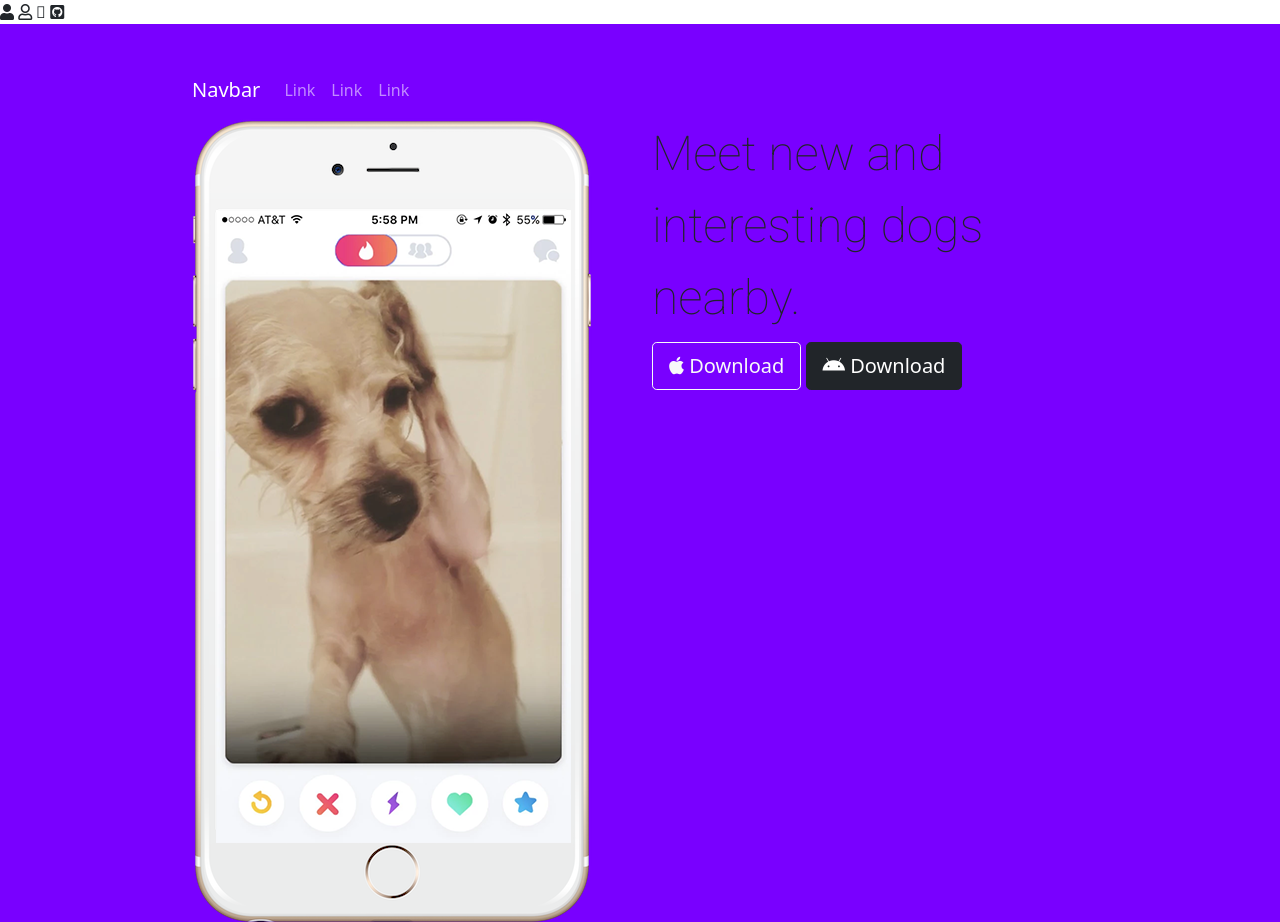
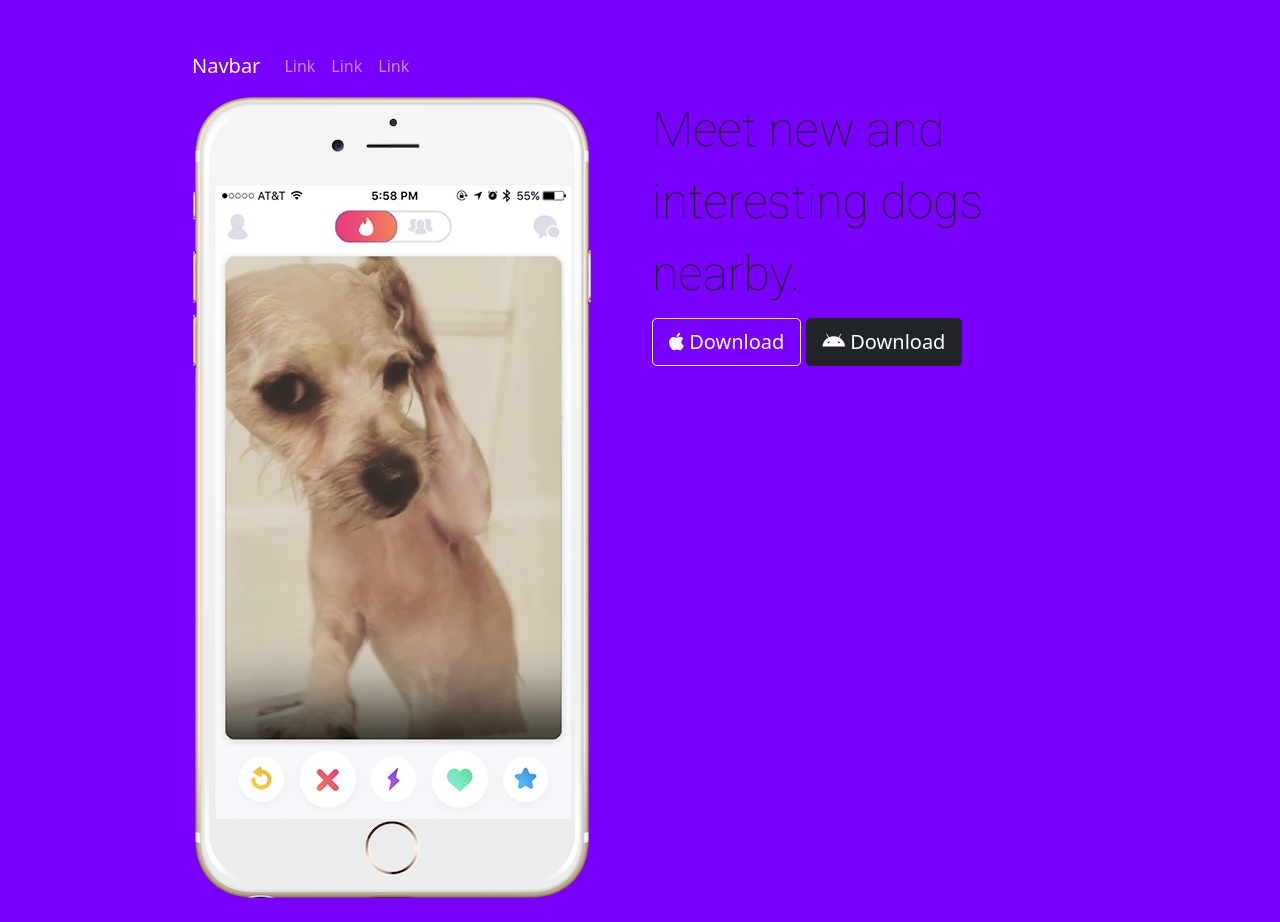
Before and after one commit to AkashSri28/TinDog, a plain HTML site: page index.html in a window 1280 px wide. Shown: the top 922 px of the page. Drawn offline with nearby package versions, Linux system fonts and the light colour scheme; a web font is replaced by a local one.

Commit message:
Update index.html

```diff
--- a/index.html
+++ b/index.html
@@ -5,13 +5,6 @@
   <meta charset="utf-8">
   <title>TinDog</title>
   <link href="css/all.css" rel="stylesheet"> <!--load all styles -->
-
-  <i class="fas fa-user"></i> <!-- uses solid style -->
-  <i class="far fa-user"></i> <!-- uses regular style -->
-  <i class="fal fa-user"></i> <!-- uses light style -->
-  <!--brand icon-->
-  <i class="fab fa-github-square"></i> <!-- uses brands style -->
-</body>
   <link rel="preconnect" href="https://fonts.googleapis.com">
   <link rel="preconnect" href="https://fonts.gstatic.com" crossorigin>
   <link href="https://fonts.googleapis.com/css2?family=Dongle:wght@300&family=Roboto:wght@100&display=swap" rel="stylesheet">
```
